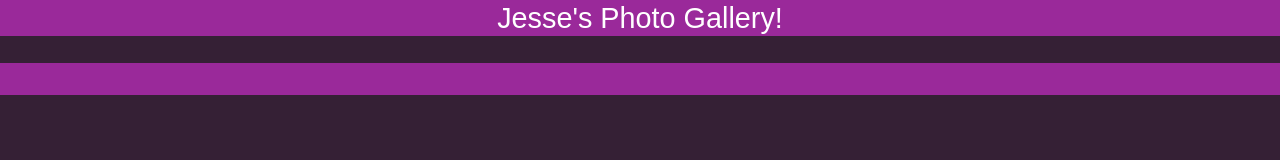
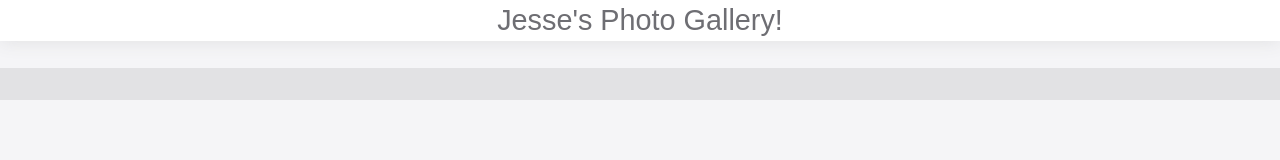
Before and after one commit to Mr-Bossman/node-gallery, a website: page public/main.html in a window 1280 px wide. Drawn offline with Linux system fonts and the light colour scheme; some packages are replaced by stand-ins of ours; files that its build step writes are made by us from their sources; a script that the page names is missing; files whose address does not match are found by name.

Commit message:
update colorscheme

```diff
--- a/public/css/main.css
+++ b/public/css/main.css
@@ -1,7 +1,7 @@
 * {
 	font-family: Arial, Helvetica, sans-serif;
 	font-size: large;
-	color: white;
+	color: rgb(110, 110, 115);
 	text-align: center;
 }
 
@@ -16,12 +16,13 @@
 	display: flex;
 	top: 0;
 	width: 100%;
-	height: 2rem;
-	background-color: rgb(154, 41, 154);
+	height: 2.3rem;
+	background-color: rgb(255, 255, 255);
 	align-items: center;
 	justify-content: center;
 	font-size: 1.6rem;
 	z-index: 1;
+	box-shadow: 0px 0.1rem 1rem rgb(226, 226, 228);
 }
 
 #bottom-bar {
@@ -31,7 +32,7 @@
 	bottom: 0;
 	width: 100%;
 	height: 4vh;
-	background-color: rgb(154, 41, 154);
+	background-color: rgb(226, 226, 228);
 	align-items: center;
 	justify-content: center;
 	font-size: 3rem;
@@ -46,7 +47,7 @@
 body {
 	padding: 0;
 	margin: 0;
-	background-color: rgb(53, 32, 53);
+	background-color: rgb(245, 245, 247);
 }
 
 .section-image img {
```
